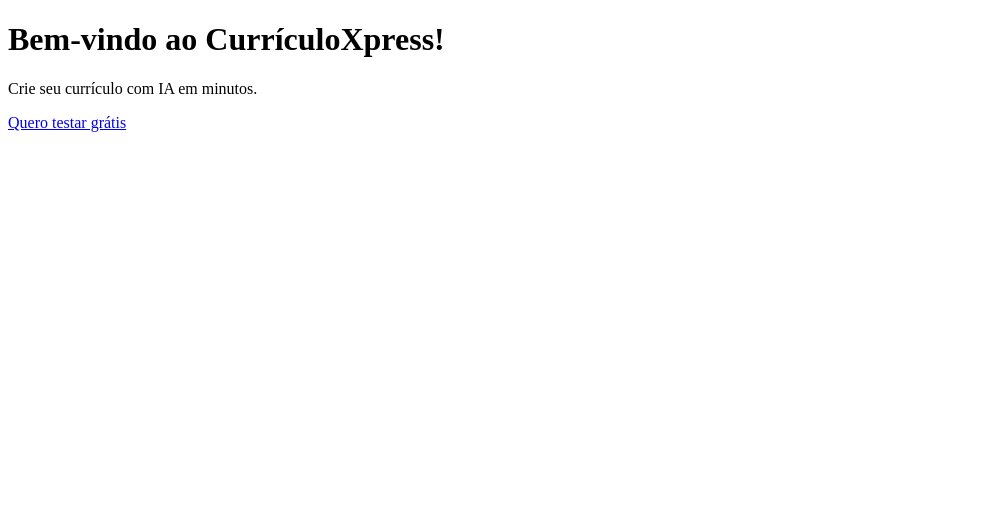
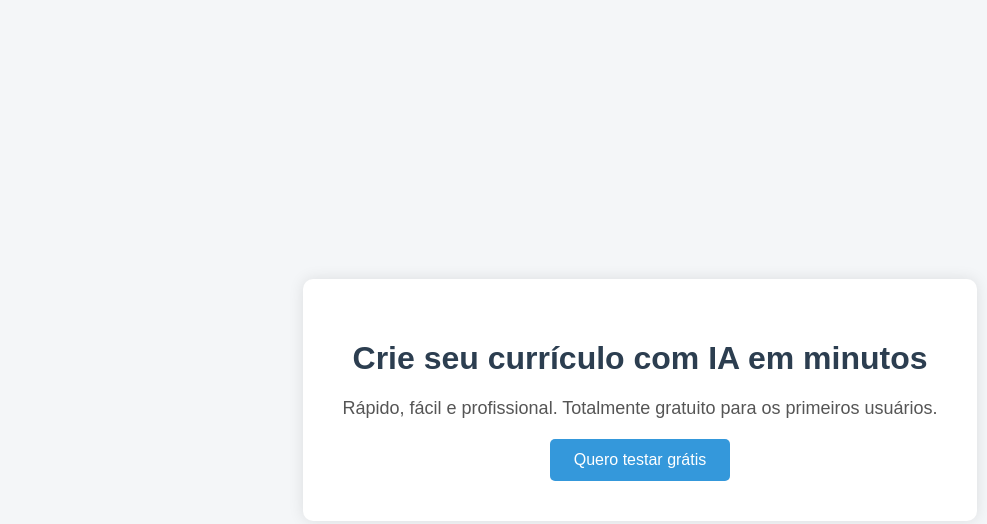
Before and after one commit to Maick077/curriculo-xpress, a plain HTML site: page index.html in a window 1280 px wide. Shown: the whole page, without its empty margins (0-987 px from the left). Drawn offline with Linux system fonts and the light colour scheme.

Commit message:
Update index.html
pagina inicial mais moderna

```diff
--- a/index.html
+++ b/index.html
@@ -1,13 +1,60 @@
 <!DOCTYPE html>
 <html lang="pt-br">
 <head>
-    <meta charset="UTF-8">
-    <meta name="viewport" content="width=device-width, initial-scale=1.0">
-    <title>Currículo Express</title>
+  <meta charset="UTF-8" />
+  <meta name="viewport" content="width=device-width, initial-scale=1.0" />
+  <title>Currículo Xpress</title>
+  <style>
+    body {
+      font-family: Arial, sans-serif;
+      background-color: #f4f6f8;
+      margin: 0;
+      padding: 0;
+      display: flex;
+      justify-content: center;
+      align-items: center;
+      height: 100vh;
+      text-align: center;
+    }
+
+    .container {
+      background: white;
+      padding: 40px;
+      border-radius: 10px;
+      box-shadow: 0 0 15px rgba(0, 0, 0, 0.1);
+    }
+
+    h1 {
+      color: #2c3e50;
+    }
+
+    p {
+      font-size: 18px;
+      color: #555;
+      margin: 20px 0;
+    }
+
+    .btn {
+      display: inline-block;
+      background-color: #3498db;
+      color: white;
+      padding: 12px 24px;
+      border: none;
+      border-radius: 5px;
+      text-decoration: none;
+      font-size: 16px;
+    }
+
+    .btn:hover {
+      background-color: #2980b9;
+    }
+  </style>
 </head>
 <body>
-    <h1>Bem-vindo ao CurrículoXpress!</h1>
-    <p>Crie seu currículo com IA em minutos.</p>
-    <a href="formulario.html">Quero testar grátis</a>
+  <div class="container">
+    <h1>Crie seu currículo com IA em minutos</h1>
+    <p>Rápido, fácil e profissional. Totalmente gratuito para os primeiros usuários.</p>
+    <a href="formulario.html" class="btn">Quero testar grátis</a>
+  </div>
 </body>
 </html>
```
